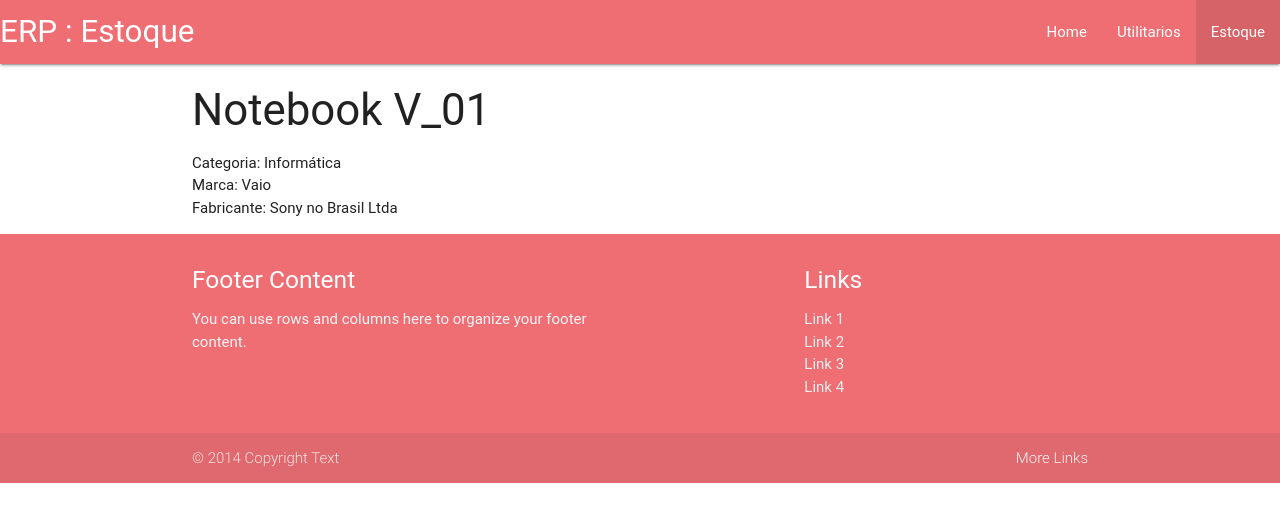
After one commit to marcionreis/erp, a Django app: page /estoque/produto/1/ in a window 1280 px wide. The commit adds this page. Shown: the top 522 px of the page. Run offline with Django 3.2, Linux system fonts and the light colour scheme; data comes from the database, SQL or seed files in the repository; some libraries are stand-ins or nearby versions; some web fonts are replaced.

Commit message:
Primeiro commit

```diff
--- a/apps/estoque/models.py
+++ b/apps/estoque/models.py
@@ -1,4 +1,6 @@
 from django.db import models
+from django.urls import reverse
+#from django.core.urlresolvers import reverse
 from utils.models import Cidade
 
 
@@ -57,6 +59,10 @@ class Produto(models.Model):
     def __str__(self):
         return "{n}".format(n=self.nome)
 
+    def get_absolute_url(self):
+        return reverse('estoque:produto', kwargs={'id':self.id})
+        #"/estoque/produto/{cod}".format(cod=self.codigo)
+
 
 class Lote(models.Model):
     codigo = models.CharField(max_length=16, unique=True)
--- a/apps/estoque/templates/pub/home.html
+++ b/apps/estoque/templates/pub/home.html
@@ -2,9 +2,8 @@
 
 {% block conteudo %}
     <ul>
-        {% for p in prods%}
-            <li>{{p}}</li>
+        {% for p in prods %}
+            <li><a href="{{ p.get_absolute_url }}">{{p}}</a></li>
         {% endfor%}
     </ul>
-
 {% endblock %}
--- /dev/null
+++ b/apps/estoque/templates/pub/produto.html
@@ -0,0 +1,11 @@
+{% extends 'base.html'%}
+
+{% block conteudo %}
+	<h3> {{ produto }} </h3>
+    <ul>
+
+        <li>Categoria: {{ produto.categoria }}</li>
+        <li>Marca: {{ produto.marca }}</li>
+        <li>Fabricante: {{ produto.marca.fabricante }}</li>
+    </ul>
+{% endblock %}
--- /dev/null
+++ b/apps/estoque/urls.py
@@ -0,0 +1,8 @@
+from django.conf.urls import url
+
+from . views import home, produto
+
+urlpatterns = [
+    url(r'^$', home),
+    url(r'^produto/(?P<id>\d+)/$', produto, name='produto'),
+]
--- a/apps/estoque/views.py
+++ b/apps/estoque/views.py
@@ -3,11 +3,25 @@ from django.shortcuts import render
 from django.template import loader
 from . models import Produto
 
+SUB_TITULO = "Estoque"
+
 def home(request):
     produtos = Produto.objects.all()
     template = loader.get_template('pub/home.html')
     context = {
-        'prods':produtos,
-        'sub_titulo': "Estoque",
+        'prods': produtos,
+        'sub_titulo': SUB_TITULO,
     }
+
     return HttpResponse(template.render(context, request))
+
+def produto(request, id):
+	produto = Produto.objects.get(id=id)
+	template = loader.get_template("pub/produto.html")
+
+	context = {
+        'produto': produto,
+        'sub_titulo': SUB_TITULO,
+    }
+
+	return HttpResponse(template.render(context, request))
--- a/erp/settings.py
+++ b/erp/settings.py
@@ -29,7 +29,7 @@ SECRET_KEY = '$fn5f+n$6)(kacj=*yho=u%d#$dat#r34&i7(^jxc!c9q5%wth'
 # SECURITY WARNING: don't run with debug turned on in production!
 DEBUG = True
 
-ALLOWED_HOSTS = []
+ALLOWED_HOSTS = ['192.168.33.10',]
 
 
 # Application definition
@@ -65,7 +65,9 @@ TEMPLATES = [
     {
         'BACKEND': 'django.template.backends.django.DjangoTemplates',
         'DIRS': [
-            os.path.join(BASE_DIR, 'statics/'),
+            os.path.join(BASE_DIR, 'statics/html/'),
+            os.path.join(BASE_DIR, 'statics/css/'),
+            os.path.join(BASE_DIR, 'statics/js/'),
                  ],
         'APP_DIRS': True,
         'OPTIONS': {
--- a/erp/urls.py
+++ b/erp/urls.py
@@ -13,11 +13,11 @@ Including another URLconf
     1. Import the include() function: from django.conf.urls import url, include
     2. Add a URL to urlpatterns:  url(r'^blog/', include('blog.urls'))
 """
-from django.conf.urls import url
+from django.conf.urls import url, include
 from django.contrib import admin
 from estoque.views import home
 
 urlpatterns = [
     url(r'^admin/', admin.site.urls),
-    url(r'^$', home),
+    url(r'^estoque/', include('estoque.urls', namespace='estoque')),
 ]
--- /dev/null
+++ b/statics/html/base.html
@@ -0,0 +1,29 @@
+<!DOCTYPE html>
+<html>
+    <head>
+        <!-- Compiled and minified CSS -->
+        <link rel="stylesheet" href="https://cdnjs.cloudflare.com/ajax/libs/materialize/0.98.0/css/materialize.min.css">
+
+        <!-- Compiled and minified JavaScript -->
+        <script src="https://cdnjs.cloudflare.com/ajax/libs/materialize/0.98.0/js/materialize.min.js"></script>
+
+        <title>ERP - {{ sub_titulo }}</title>
+    </head>
+
+    <body>
+        <!-- CABECALHO -->
+        {% include 'cabecalho.html' %}
+
+        <!-- CONTEUDO -->
+        <div class="container">
+            {% block conteudo %}
+                <p>Conteúdo aqui!</p>
+            {% endblock %}
+        </div>
+
+        <!-- RODAPE -->
+        <div class="rodape">
+            {% include 'rodape.html' %}
+        </div>
+    </body>
+</html>
--- /dev/null
+++ b/statics/html/cabecalho.html
@@ -0,0 +1,12 @@
+<div class="cabecalho">
+    <nav>
+        <div class="nav-wrapper">
+            <a href="" class="brand-logo">ERP : {{ sub_titulo }}</a>
+            <ul id="nav-mobile" class="right hide-on-med-and-down">
+                <li class="{% if sub_titulo == 'Home' %} active {% endif %}"><a href="">Home</a></li>
+                <li class="{% if sub_titulo == 'Utilitários' %} active {% endif %}"><a href="">Utilitarios</a></li>
+                <li class="{% if sub_titulo == 'Estoque' %} active {% endif %}"><a href="">Estoque</a></li>
+            </ul>
+        </div>
+    </nav
+</div>
--- /dev/null
+++ b/statics/html/rodape.html
@@ -0,0 +1,25 @@
+<footer class="page-footer">
+  <div class="container">
+    <div class="row">
+      <div class="col l6 s12">
+        <h5 class="white-text">Footer Content</h5>
+        <p class="grey-text text-lighten-4">You can use rows and columns here to organize your footer content.</p>
+      </div>
+      <div class="col l4 offset-l2 s12">
+        <h5 class="white-text">Links</h5>
+        <ul>
+          <li><a class="grey-text text-lighten-3" href="#!">Link 1</a></li>
+          <li><a class="grey-text text-lighten-3" href="#!">Link 2</a></li>
+          <li><a class="grey-text text-lighten-3" href="#!">Link 3</a></li>
+          <li><a class="grey-text text-lighten-3" href="#!">Link 4</a></li>
+        </ul>
+      </div>
+    </div>
+  </div>
+  <div class="footer-copyright">
+    <div class="container">
+    © 2014 Copyright Text
+    <a class="grey-text text-lighten-4 right" href="#!">More Links</a>
+    </div>
+  </div>
+</footer>
```
Also changed, not shown: statics/base.html (deleted, +0 -18 lines).
